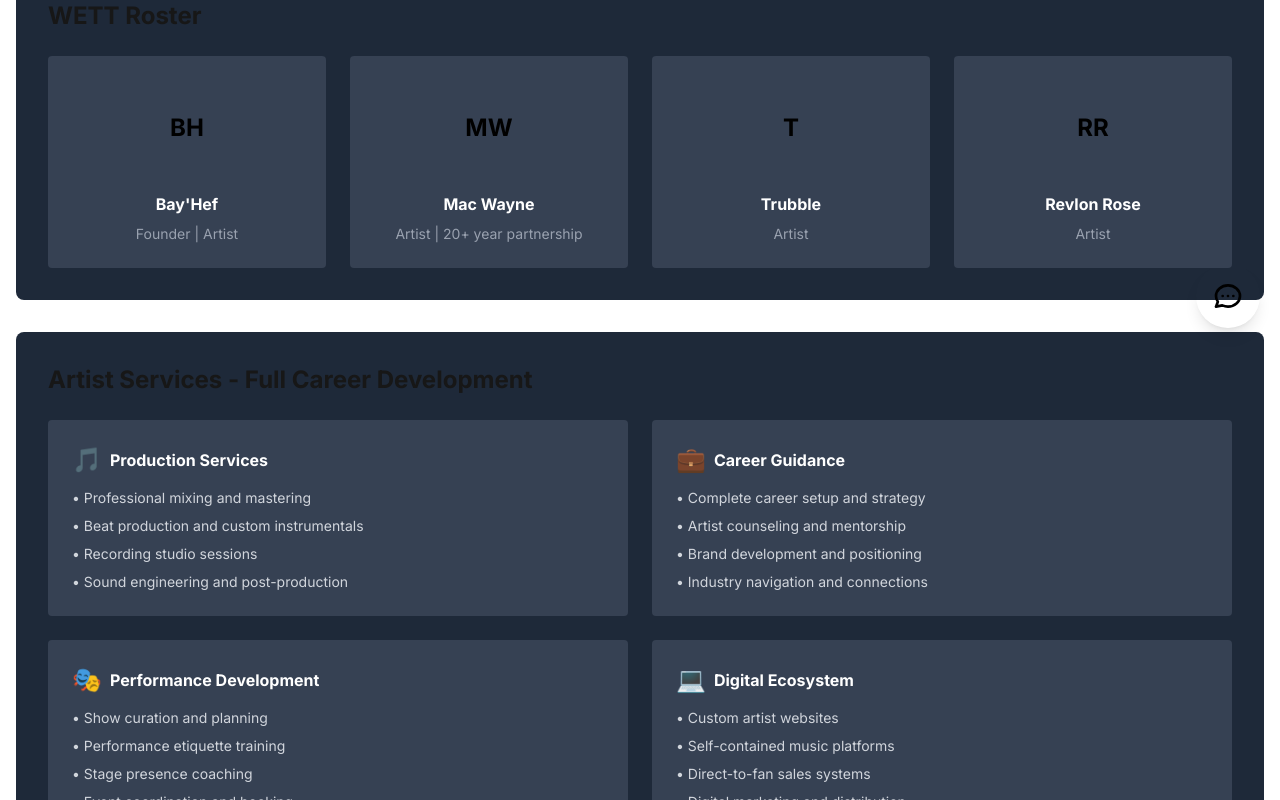
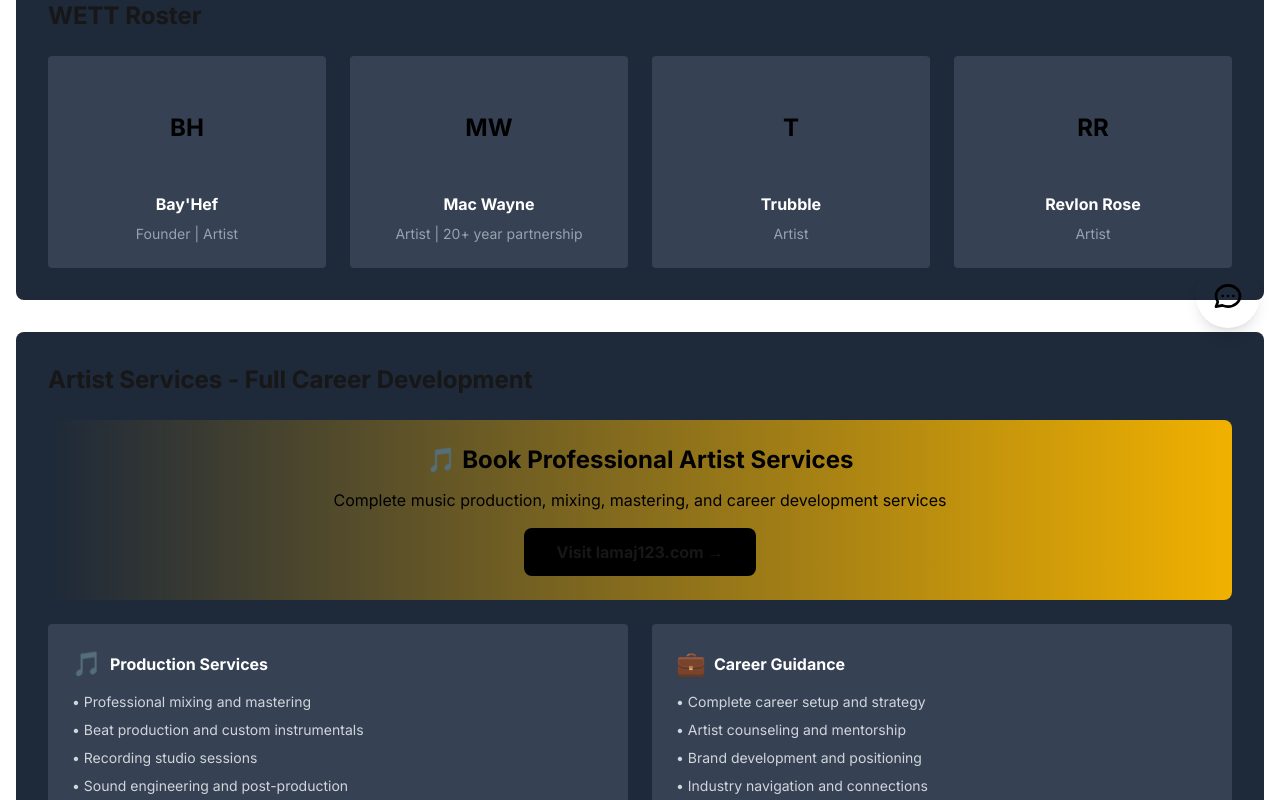
Before and after one commit to WETTENTLLC/wett-site, a Next.js app: page /wett-site/empire/music-media-division in a window 1280 px wide. Shown: the part 452-1252 px from the top of the page. Built offline with nearby package versions, Linux system fonts and the light colour scheme.

Commit message:
Add lamaj123.com link to Artist Services section

```diff
--- a/src/app/empire/music-media-division/page.tsx
+++ b/src/app/empire/music-media-division/page.tsx
@@ -32,6 +32,18 @@ export default function MusicMediaDivision() {
 
       <div className="bg-gray-800 p-8 rounded-lg mb-8">
         <h2 className="text-2xl font-bold text-wett-gold mb-6">Artist Services - Full Career Development</h2>
+        <div className="bg-gradient-to-r from-wett-gold to-yellow-500 p-6 rounded-lg mb-6 text-center">
+          <h3 className="text-2xl font-bold text-black mb-3">🎵 Book Professional Artist Services</h3>
+          <p className="text-black mb-4">Complete music production, mixing, mastering, and career development services</p>
+          <a
+            href="https://lamaj123.com"
+            target="_blank"
+            rel="noopener noreferrer"
+            className="inline-block bg-black text-wett-gold px-8 py-3 rounded-lg font-bold hover:bg-gray-900 transition"
+          >
+            Visit lamaj123.com →
+          </a>
+        </div>
         <div className="grid grid-cols-1 md:grid-cols-2 gap-6">
           <div className="bg-gray-700 p-6 rounded">
             <h3 className="font-bold text-white mb-3 flex items-center gap-2">
```
